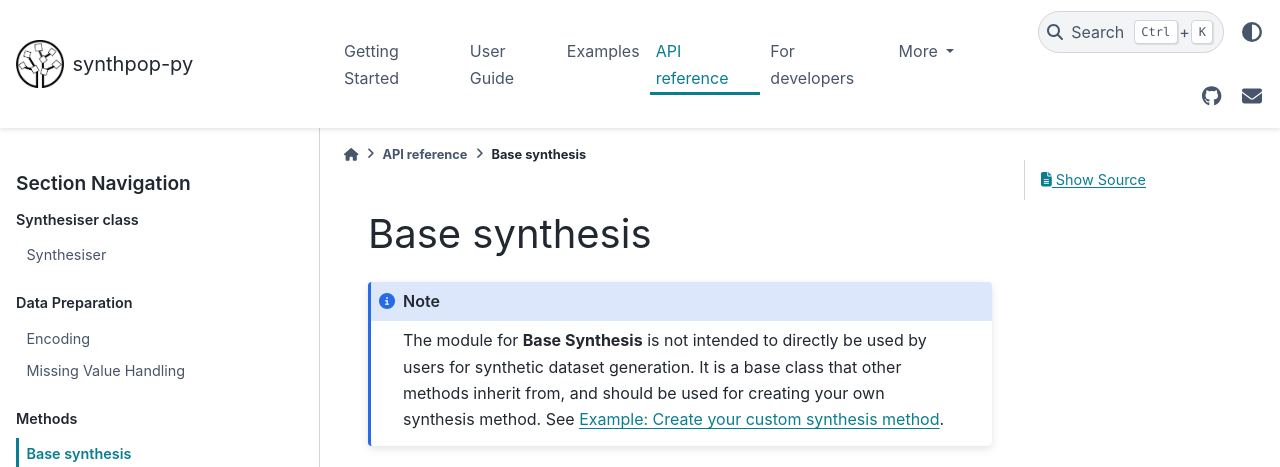
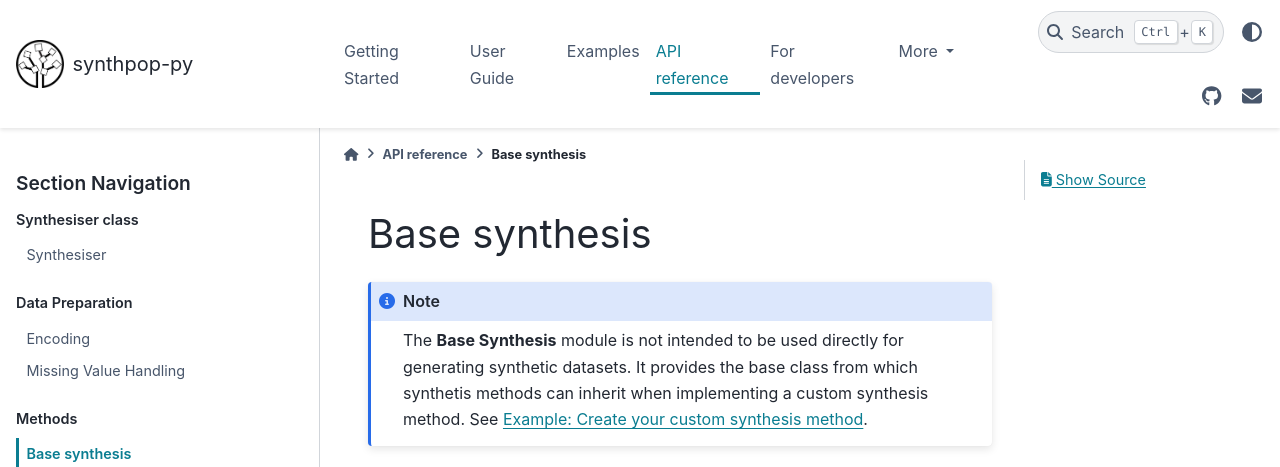
Before and after one commit to duonl/synthpop-py, a Sphinx documentation site: the page built from docs/source/api_reference/synthesis_methods/Base_Synth.rst, in a window 1280 px wide and 980 px high, cut to the strip 0-467 px from the top of the window. Built offline with Sphinx 7.4.7 and the PyData theme 0.15.4, drawn with Linux system fonts in a browser that asks for light colours.

Commit message:
Apply suggestions from code review
Co-authored-by: anneliesdej <113341080+anneliesdej@users.noreply.github.com>

```diff
--- a/docs/source/api_reference/reproducibility/reproducibility.rst
+++ b/docs/source/api_reference/reproducibility/reproducibility.rst
@@ -2,8 +2,8 @@ Reproducibility
 --------------------------------------------
 .. note::
 
-    The module for **Reproducibility** is not intended to be used directly by users
-    It is embedded in the synthesisis process. Interfaces may change without notice.
+    The **Reproducibility**module is an internal component and should not be used directly.
+    It is integrated in the synthesisis process, and its interface may change without notice.
 
 
 .. automodule:: synthpop.reproducibility
--- a/docs/source/api_reference/synthesis_methods/Base_Synth.rst
+++ b/docs/source/api_reference/synthesis_methods/Base_Synth.rst
@@ -2,9 +2,9 @@ Base synthesis
 ---------------------------------------
 .. note::
 
-    The module for **Base Synthesis** is not intended to directly be used by users for synthetic dataset generation.
-    It is a base class that other methods inherit from, and should be used for creating your own synthesis method.
-    See `Example: Create your custom synthesis method <../../examples/custom_synth.html>`__.
+    The **Base Synthesis** module is not intended to be used directly for generating synthetic datasets.
+    It provides the base class from which synthetis methods can inherit when implementing
+    a custom synthesis method. See `Example: Create your custom synthesis method <../../examples/custom_synth.html>`__.
 
 .. automodule:: synthpop.methods.base_synth
    :members:
```
Also changed, not shown: docs/source/api_reference/synthesis_methods/CART.rst (+10 -10 lines), 6 other files.
